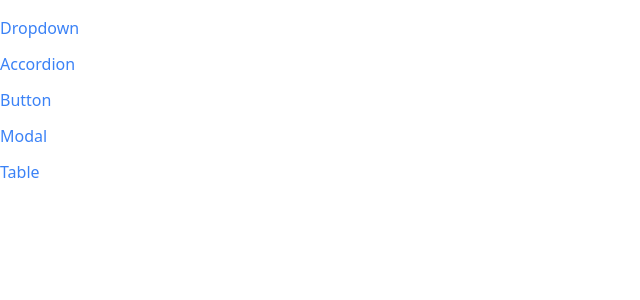
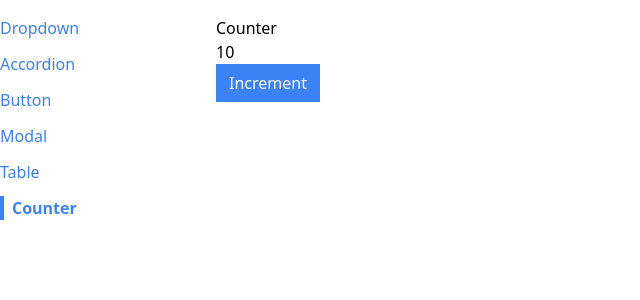
Before and after one commit to ksysoev/learning_react, a React (Create React App) app in the folder 07_comps/: page /counter in a window 1280 px wide. Shown: the top 300 px of the page, without its empty margins (0-640 px from the left). Built offline with nearby package versions, Linux system fonts and the light colour scheme.

Commit message:
Adds counter hook

```diff
--- a/07_comps/src/App.js
+++ b/07_comps/src/App.js
@@ -5,6 +5,7 @@
 import ButtonPage from "./pages/ButtonPage";
 import ModalPage from "./pages/ModalPage";
 import TablePage from "./pages/TablePage";
+import CounterPage from "./pages/CounterPage";
 
 function App() {
 
@@ -27,6 +28,9 @@
                 <Route path="/table">
                     <TablePage />
                 </Route>
+                <Route path="/counter">
+                    <CounterPage initialCount={10} />
+                </Route>
             </div>
         </div>
     );
--- a/07_comps/src/components/Sidebar.js
+++ b/07_comps/src/components/Sidebar.js
@@ -6,7 +6,8 @@
         { to: "/accordion", label: "Accordion" },
         { to: "/button", label: "Button" },
         { to: "/modal", label: "Modal" },
-        { to: "/table", label: "Table" }
+        { to: "/table", label: "Table" },
+        { to: "/counter", label: "Counter" },
     ];
 
     const renderedLinks = links.map((link, id) => {
--- /dev/null
+++ b/07_comps/src/hooks/use-counter.js
@@ -0,0 +1,20 @@
+import { useState, useEffect } from 'react';
+
+function useCounter(initialValue) {
+    const [count, setCount] = useState(initialValue);
+
+    useEffect(() => {
+        console.log('Count is now', count);
+    }, [count]);
+
+    const increment = () => {
+        setCount(count + 1);
+    }
+
+    return {
+        count,
+        increment
+    }
+}
+
+export default useCounter;
--- /dev/null
+++ b/07_comps/src/pages/CounterPage.js
@@ -0,0 +1,16 @@
+import Button from "../components/Button";
+import useCounter from "../hooks/use-counter";
+
+function CounterPage({ initialCount = 0 }) {
+    const { count, increment } = useCounter(initialCount);
+
+    return (
+        <div>
+            <h1>Counter</h1>
+            <p>{count}</p>
+            <Button primary onClick={increment}>Increment</Button>
+        </div>
+    )
+}
+
+export default CounterPage;
```
